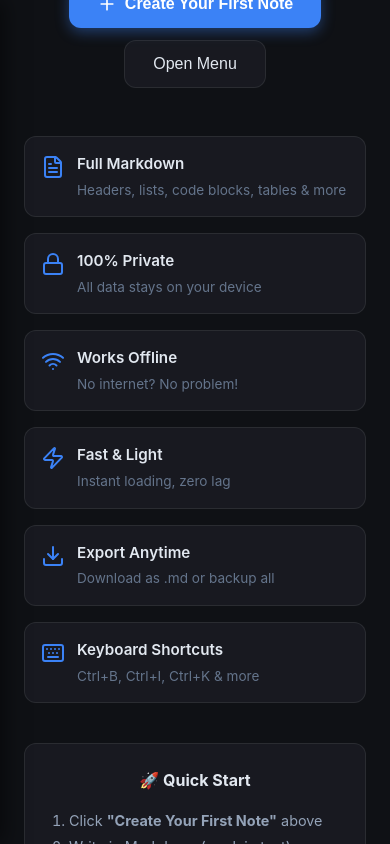
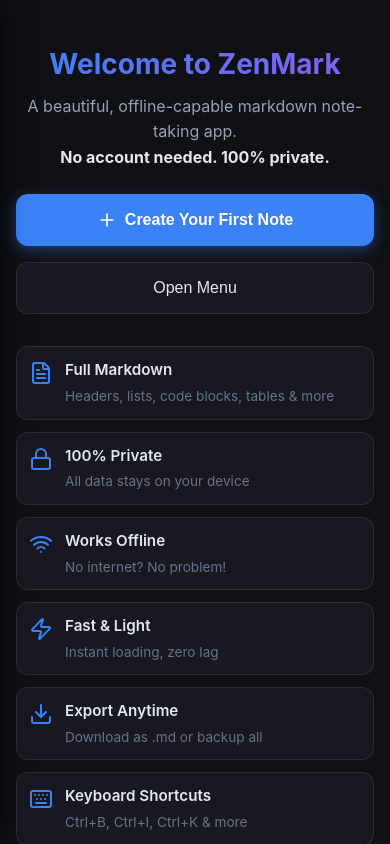
Before and after one commit to n4itr0-07/ZenMark, a React (Vite) app: page / in a window 390 px wide. Built offline with nearby package versions, Linux system fonts and the light colour scheme.

Commit message:
fix(ui): improve welcome screen responsiveness on mobile

```diff
--- a/src/components/WelcomeScreen.jsx
+++ b/src/components/WelcomeScreen.jsx
@@ -3,87 +3,32 @@
 
 const WelcomeScreen = ({ onCreateNote, isMobile, onOpenSidebar }) => {
     return (
-        <div style={{
-            flex: 1,
-            display: 'flex',
-            flexDirection: 'column',
-            alignItems: 'center',
-            justifyContent: 'center',
-            padding: isMobile ? '24px' : '48px',
-            textAlign: 'center',
-            background: 'var(--bg-editor)',
-            overflow: 'auto',
-        }}>
+        <div className="welcome-container">
             {/* Hero */}
-            <div style={{ marginBottom: '32px' }}>
-                <h1 style={{
-                    fontSize: isMobile ? '2rem' : '2.5rem',
-                    fontWeight: 700,
-                    color: 'var(--text-primary)',
-                    marginBottom: '12px',
-                    background: 'linear-gradient(135deg, var(--primary-color), var(--accent-color))',
-                    WebkitBackgroundClip: 'text',
-                    WebkitTextFillColor: 'transparent',
-                    backgroundClip: 'text',
-                }}>
+            <div className="welcome-hero">
+                <h1 className="welcome-title">
                     Welcome to ZenMark
                 </h1>
-                <p style={{
-                    fontSize: isMobile ? '1rem' : '1.1rem',
-                    color: 'var(--text-secondary)',
-                    maxWidth: '500px',
-                    lineHeight: 1.6,
-                }}>
+                <p className="welcome-subtitle">
                     A beautiful, offline-capable markdown note-taking app.<br />
                     <strong style={{ color: 'var(--text-primary)' }}>No account needed. 100% private.</strong>
                 </p>
             </div>
 
             {/* CTA Buttons */}
-            <div style={{
-                display: 'flex',
-                gap: '12px',
-                marginBottom: '48px',
-                flexWrap: 'wrap',
-                justifyContent: 'center',
-            }}>
+            <div className="welcome-actions">
                 <button
                     onClick={() => onCreateNote('blank')}
-                    style={{
-                        display: 'flex',
-                        alignItems: 'center',
-                        gap: '8px',
-                        background: 'var(--primary-color)',
-                        color: 'white',
-                        border: 'none',
-                        padding: '14px 28px',
-                        borderRadius: '12px',
-                        fontSize: '1rem',
-                        fontWeight: 600,
-                        cursor: 'pointer',
-                        transition: 'all 0.2s',
-                        boxShadow: '0 4px 14px rgba(59, 130, 246, 0.4)',
-                    }}
+                    className="welcome-btn-primary"
                 >
                     <Plus size={20} />
                     Create Your First Note
                 </button>
+                {/* Always show Open Menu on mobile, or check isMobile prop logic */}
                 {isMobile && (
                     <button
                         onClick={onOpenSidebar}
-                        style={{
-                            display: 'flex',
-                            alignItems: 'center',
-                            gap: '8px',
-                            background: 'var(--bg-card)',
-                            color: 'var(--text-primary)',
-                            border: '1px solid var(--border-subtle)',
-                            padding: '14px 28px',
-                            borderRadius: '12px',
-                            fontSize: '1rem',
-                            fontWeight: 500,
-                            cursor: 'pointer',
-                        }}
+                        className="welcome-btn-secondary"
                     >
                         Open Menu
                     </button>
@@ -91,13 +36,7 @@
             </div>
 
             {/* Features Grid */}
-            <div style={{
-                display: 'grid',
-                gridTemplateColumns: isMobile ? '1fr' : 'repeat(3, 1fr)',
-                gap: '16px',
-                maxWidth: '800px',
-                width: '100%',
-            }}>
+            <div className="welcome-features-grid">
                 {[
                     { icon: FileText, title: 'Full Markdown', desc: 'Headers, lists, code blocks, tables & more' },
                     { icon: Lock, title: '100% Private', desc: 'All data stays on your device' },
@@ -106,22 +45,13 @@
                     { icon: Download, title: 'Export Anytime', desc: 'Download as .md or backup all' },
                     { icon: Keyboard, title: 'Keyboard Shortcuts', desc: 'Ctrl+B, Ctrl+I, Ctrl+K & more' },
                 ].map((feature, i) => (
-                    <div key={i} style={{
-                        display: 'flex',
-                        alignItems: 'flex-start',
-                        gap: '12px',
-                        padding: '16px',
-                        background: 'var(--bg-card)',
-                        borderRadius: '12px',
-                        border: '1px solid var(--border-subtle)',
-                        textAlign: 'left',
-                    }}>
+                    <div key={i} className="feature-card">
                         <feature.icon size={24} color="var(--primary-color)" style={{ flexShrink: 0, marginTop: '2px' }} />
                         <div>
-                            <h3 style={{ color: 'var(--text-primary)', margin: '0 0 4px', fontSize: '0.95rem', fontWeight: 600 }}>
+                            <h3 className="feature-title">
                                 {feature.title}
                             </h3>
-                            <p style={{ color: 'var(--text-muted)', margin: 0, fontSize: '0.85rem' }}>
+                            <p className="feature-desc">
                                 {feature.desc}
                             </p>
                         </div>
@@ -130,26 +60,11 @@
             </div>
 
             {/* Quick Start Guide */}
-            <div style={{
-                marginTop: '40px',
-                padding: '24px',
-                background: 'var(--bg-card)',
-                borderRadius: '12px',
-                border: '1px solid var(--border-subtle)',
-                maxWidth: '500px',
-                width: '100%',
-            }}>
-                <h3 style={{ color: 'var(--text-primary)', marginBottom: '16px', fontSize: '1rem' }}>
+            <div className="quick-start-card">
+                <h3 className="feature-title" style={{ fontSize: '1rem', marginBottom: '16px' }}>
                     🚀 Quick Start
                 </h3>
-                <ol style={{
-                    color: 'var(--text-secondary)',
-                    fontSize: '0.9rem',
-                    textAlign: 'left',
-                    paddingLeft: '20px',
-                    margin: 0,
-                    lineHeight: 1.8,
-                }}>
+                <ol className="quick-start-list">
                     <li>Click <strong>"Create Your First Note"</strong> above</li>
                     <li>Write in Markdown (or plain text)</li>
                     <li>Your notes auto-save locally</li>
@@ -158,11 +73,7 @@
             </div>
 
             {/* Footer hint */}
-            <p style={{
-                marginTop: '32px',
-                fontSize: '0.8rem',
-                color: 'var(--text-muted)',
-            }}>
+            <p className="welcome-footer">
                 💡 Tip: {isMobile ? 'Tap the ☰ menu' : 'Use the sidebar'} to access templates, themes & more
             </p>
         </div>
--- a/src/styles/index.css
+++ b/src/styles/index.css
@@ -440,3 +440,206 @@
     color: var(--primary-color);
   }
 }
+
+/* ========== WELCOME SCREEN ========== */
+.welcome-container {
+  flex: 1;
+  display: flex;
+  flex-direction: column;
+  align-items: center;
+  justify-content: center;
+  padding: 48px;
+  text-align: center;
+  background: var(--bg-editor);
+  overflow-y: auto;
+  overflow-x: hidden;
+  width: 100%;
+  height: 100%;
+  box-sizing: border-box;
+}
+
+.welcome-hero {
+  margin-bottom: 32px;
+  animation: fadeIn 0.5s ease-out;
+}
+
+.welcome-title {
+  font-size: 2.5rem;
+  font-weight: 700;
+  color: var(--text-primary);
+  margin-bottom: 12px;
+  background: linear-gradient(135deg, var(--primary-color), var(--accent-color));
+  -webkit-background-clip: text;
+  -webkit-text-fill-color: transparent;
+  background-clip: text;
+  line-height: 1.2;
+}
+
+.welcome-subtitle {
+  font-size: 1.1rem;
+  color: var(--text-secondary);
+  max-width: 500px;
+  line-height: 1.6;
+  margin: 0 auto;
+}
+
+.welcome-actions {
+  display: flex;
+  gap: 12px;
+  margin-bottom: 48px;
+  flex-wrap: wrap;
+  justify-content: center;
+  animation: slideIn 0.5s ease-out;
+}
+
+.welcome-btn-primary {
+  display: flex;
+  align-items: center;
+  gap: 8px;
+  background: var(--primary-color);
+  color: white;
+  border: none;
+  padding: 14px 28px;
+  border-radius: 12px;
+  font-size: 1rem;
+  font-weight: 600;
+  cursor: pointer;
+  transition: all 0.2s;
+  box-shadow: 0 4px 14px rgba(59, 130, 246, 0.4);
+}
+
+.welcome-btn-primary:hover {
+  transform: translateY(-2px);
+  box-shadow: 0 6px 20px rgba(59, 130, 246, 0.5);
+}
+
+.welcome-btn-secondary {
+  display: flex;
+  align-items: center;
+  gap: 8px;
+  background: var(--bg-card);
+  color: var(--text-primary);
+  border: 1px solid var(--border-subtle);
+  padding: 14px 28px;
+  border-radius: 12px;
+  font-size: 1rem;
+  font-weight: 500;
+  cursor: pointer;
+}
+
+.welcome-features-grid {
+  display: grid;
+  grid-template-columns: repeat(3, 1fr);
+  gap: 16px;
+  max-width: 800px;
+  width: 100%;
+  margin-bottom: 40px;
+}
+
+.feature-card {
+  display: flex;
+  align-items: flex-start;
+  gap: 12px;
+  padding: 16px;
+  background: var(--bg-card);
+  border-radius: 12px;
+  border: 1px solid var(--border-subtle);
+  text-align: left;
+  transition: transform 0.2s;
+}
+
+.feature-card:hover {
+  transform: translateY(-2px);
+  background: var(--bg-card-hover);
+}
+
+.feature-title {
+  color: var(--text-primary);
+  margin: 0 0 4px;
+  font-size: 0.95rem;
+  font-weight: 600;
+}
+
+.feature-desc {
+  color: var(--text-muted);
+  margin: 0;
+  font-size: 0.85rem;
+}
+
+.quick-start-card {
+  margin-top: 0;
+  padding: 24px;
+  background: var(--bg-card);
+  border-radius: 12px;
+  border: 1px solid var(--border-subtle);
+  max-width: 500px;
+  width: 100%;
+}
+
+.quick-start-list {
+  color: var(--text-secondary);
+  font-size: 0.9rem;
+  text-align: left;
+  padding-left: 20px;
+  margin: 0;
+  line-height: 1.8;
+}
+
+.welcome-footer {
+  margin-top: 32px;
+  font-size: 0.8rem;
+  color: var(--text-muted);
+  padding-bottom: 20px;
+}
+
+/* Responsiveness for Welcome Screen */
+@media (max-width: 768px) {
+  .welcome-container {
+    padding: 32px 16px;
+    justify-content: flex-start;
+    /* Start from top on mobile to allow scrolling */
+  }
+
+  .welcome-hero {
+    margin-top: 16px;
+    margin-bottom: 24px;
+  }
+
+  .welcome-title {
+    font-size: 2rem;
+  }
+
+  .welcome-subtitle {
+    font-size: 1rem;
+    padding: 0 8px;
+  }
+
+  .welcome-actions {
+    flex-direction: column;
+    width: 100%;
+    margin-bottom: 32px;
+    gap: 16px;
+  }
+
+  .welcome-btn-primary,
+  .welcome-btn-secondary {
+    width: 100%;
+    justify-content: center;
+    padding: 16px;
+  }
+
+  .welcome-features-grid {
+    grid-template-columns: 1fr;
+    gap: 12px;
+  }
+
+  .feature-card {
+    padding: 12px;
+  }
+}
+
+@media (max-width: 480px) {
+  .welcome-title {
+    font-size: 1.75rem;
+  }
+}
```
